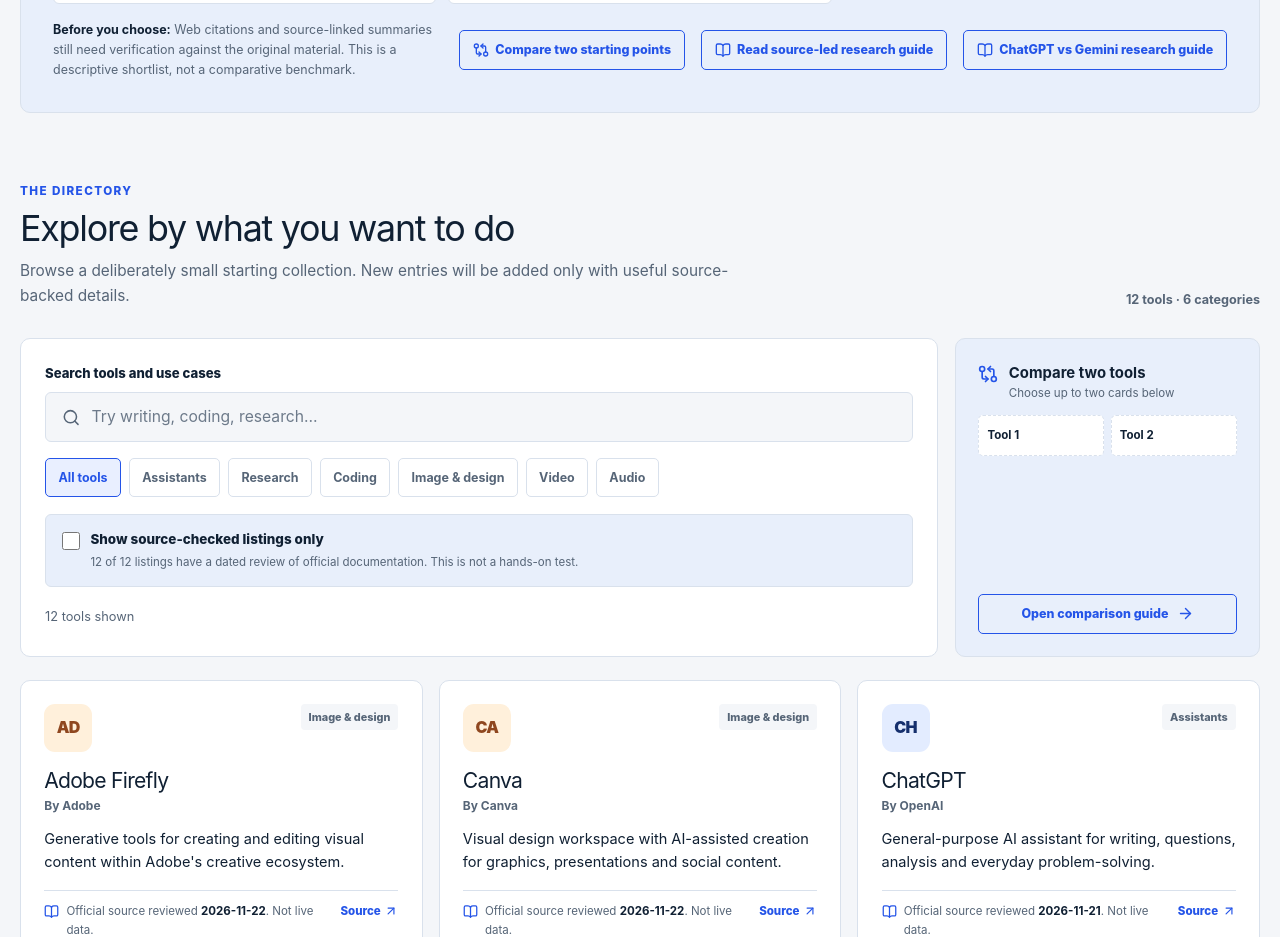
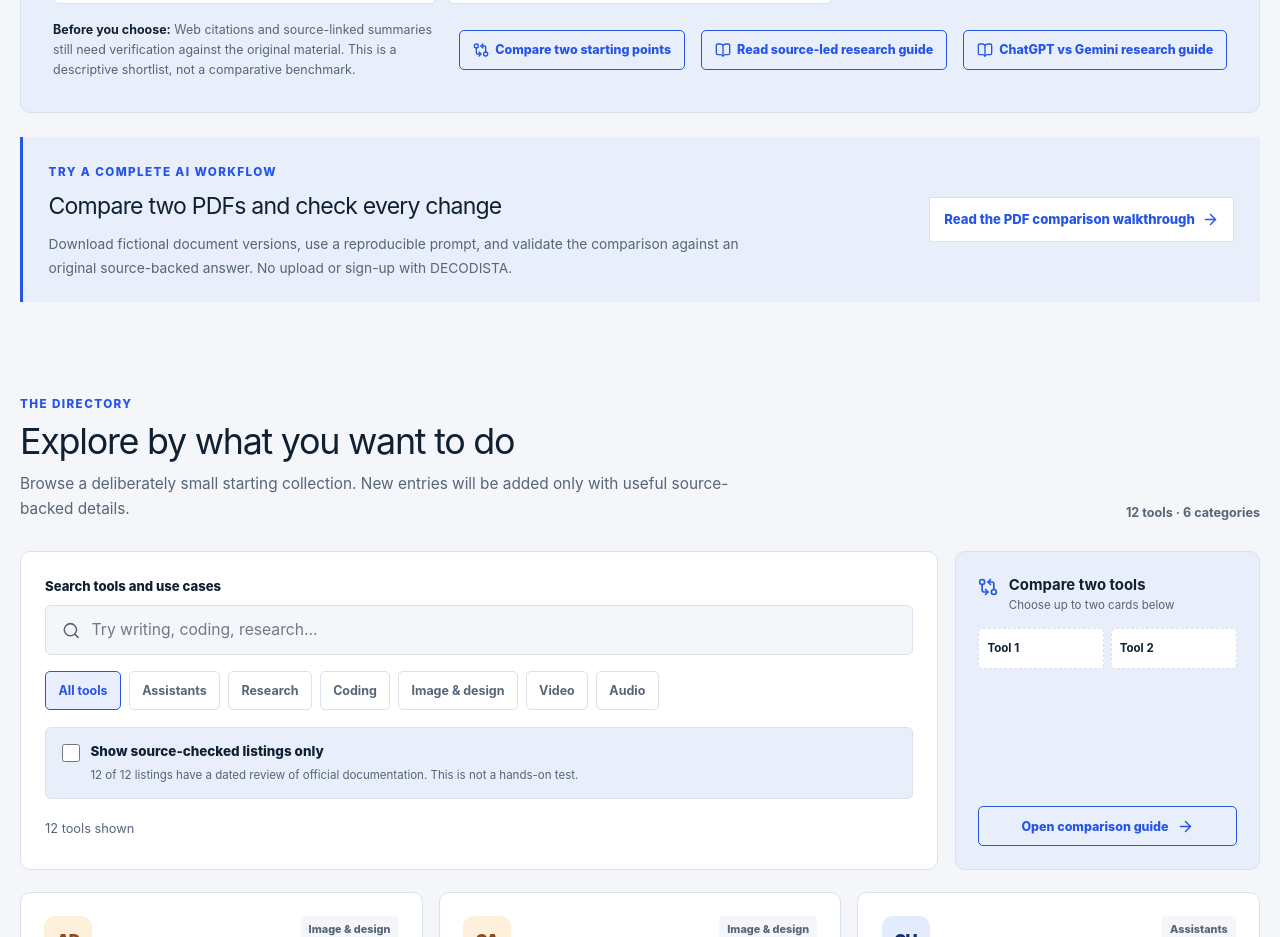
Before and after one commit to syleriofficial/Decodista, a Next.js app: page /ai-tools in a window 1280 px wide. Shown: the part 1460-2397 px from the top of the page. Built offline with nearby package versions, Linux system fonts and the light colour scheme; no server answers.

Commit message:
Link new source-checking workflow from AI Tools discovery landing

```diff
--- a/app/ai-tools/page.tsx
+++ b/app/ai-tools/page.tsx
@@ -90,6 +90,17 @@ export default function AIToolsPage() {
 
       <AiTaskFinder />
 
+      <section className="ai-pdf-home-feature wrap" aria-labelledby="ai-pdf-home-feature-title">
+        <div>
+          <span className="ai-tools-eyebrow">Try a complete AI workflow</span>
+          <h2 id="ai-pdf-home-feature-title">Compare two PDFs and check every change</h2>
+          <p>Download fictional document versions, use a reproducible prompt, and validate the comparison against an original source-backed answer. No upload or sign-up with DECODISTA.</p>
+        </div>
+        <Link href="/ai-tools/workflows/compare-two-pdfs-with-ai">
+          Read the PDF comparison walkthrough <ArrowRight size={17} aria-hidden="true" />
+        </Link>
+      </section>
+
       <AiToolsExplorer />
 
       <section className="ai-tools-method wrap" aria-labelledby="ai-tools-method-title">
```
